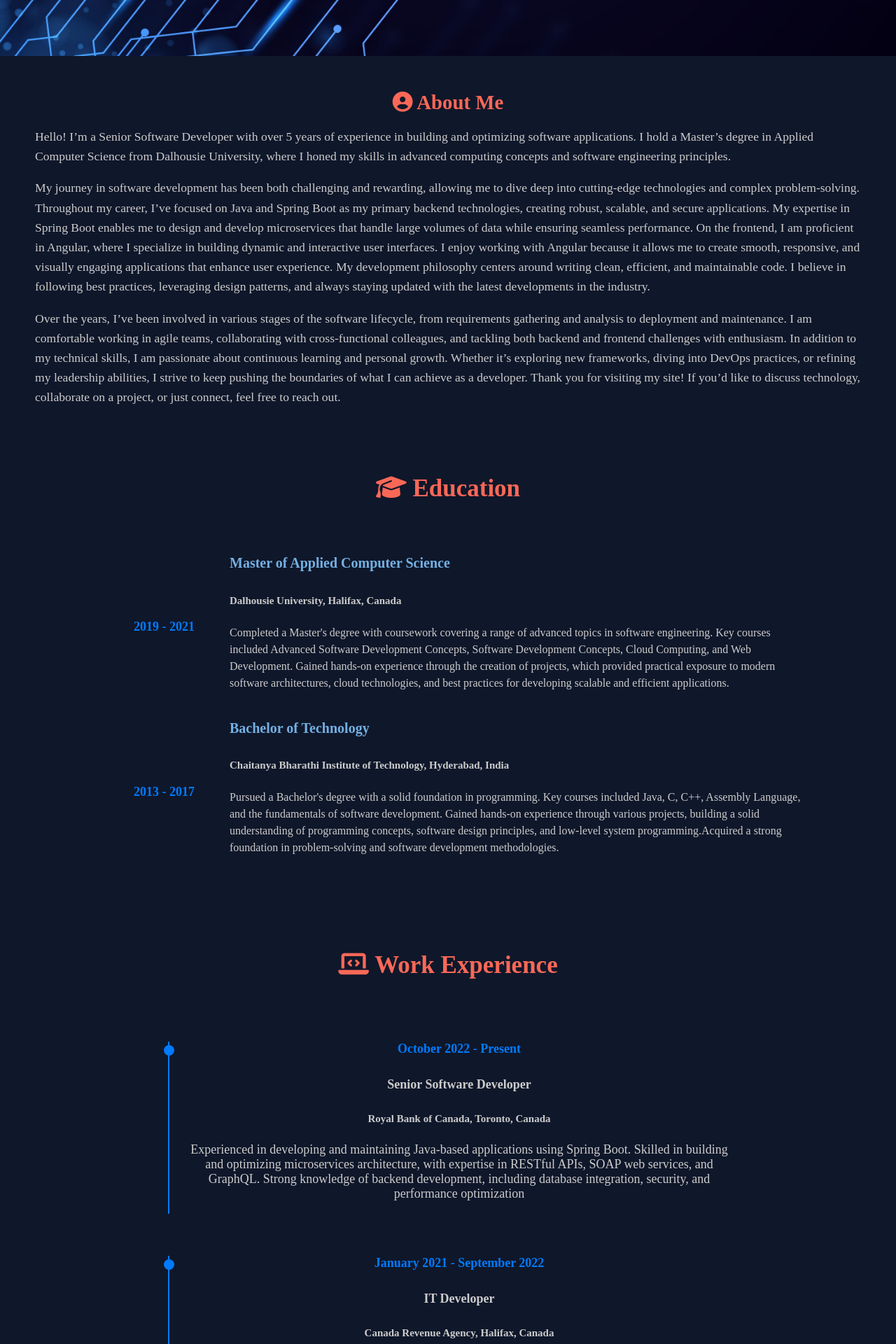
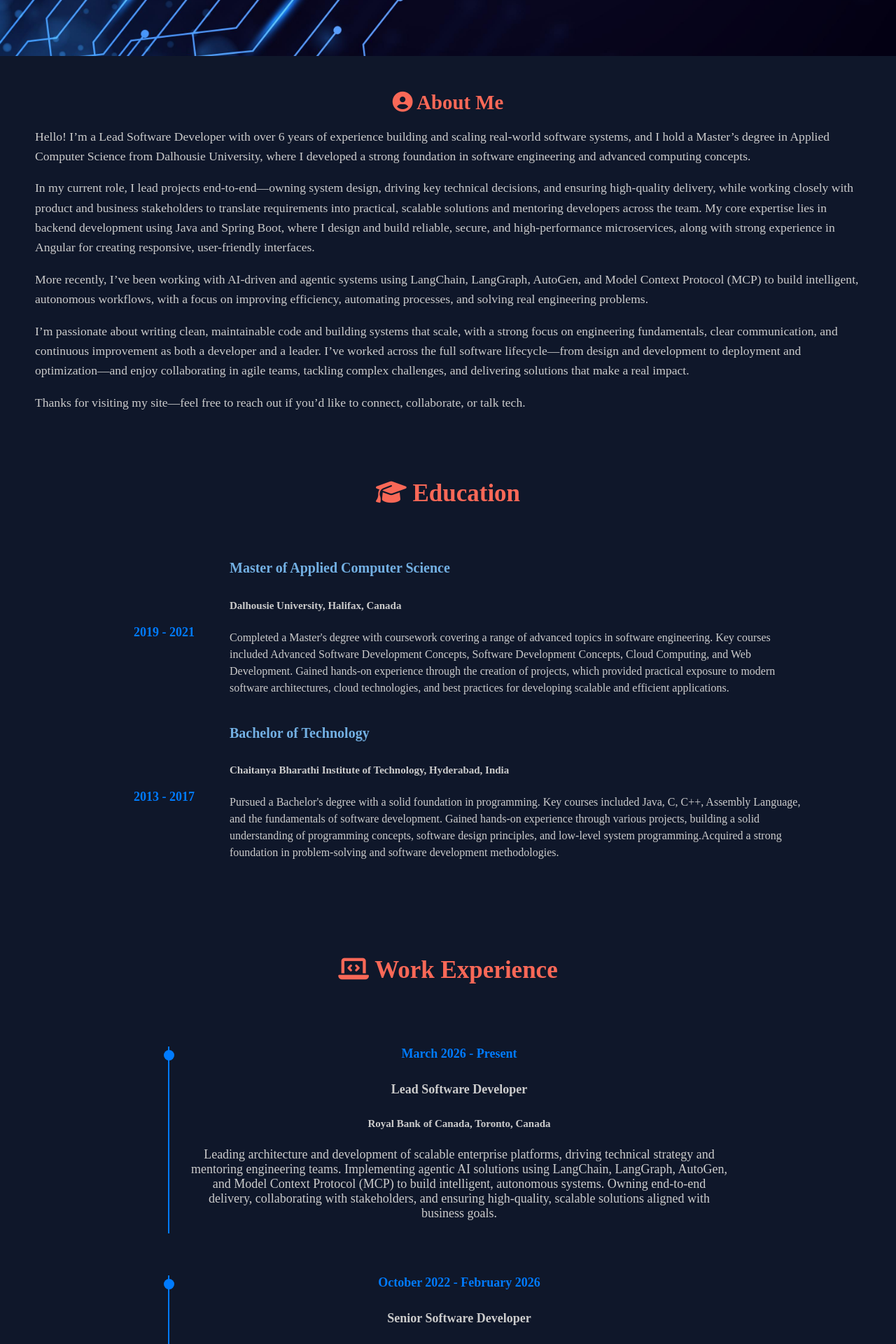
Before and after one commit to sidn7/SidWebsite, an Angular app: page /about in a window 1280 px wide. Shown: the part 720-2640 px from the top of the page at 70% size. Built offline with nearby package versions, Linux system fonts and the light colour scheme.

Commit message:
Role change update

```diff
--- a/src/app/about-section/about-section.component.html
+++ b/src/app/about-section/about-section.component.html
@@ -1,23 +1,31 @@
-<div class="about-content" >
+<div class="about-content">
 
   <div class="about-section" [style.transform]="transform" [style.opacity]="opacity">
-    <!-- Left side: Photo -->
+
+    <div class="about-me" [style.opacity]="1">
+      <h2><i class="fas fa-user-circle"></i> About Me</h2>
+
+      <p>
+        Hello! I’m a Lead Software Developer with over 6 years of experience building and scaling real-world software systems, and I hold a Master’s degree in Applied Computer Science from Dalhousie University, where I developed a strong foundation in software engineering and advanced computing concepts.
+      </p>
+
+      <p>
+        In my current role, I lead projects end-to-end—owning system design, driving key technical decisions, and ensuring high-quality delivery, while working closely with product and business stakeholders to translate requirements into practical, scalable solutions and mentoring developers across the team. My core expertise lies in backend development using Java and Spring Boot, where I design and build reliable, secure, and high-performance microservices, along with strong experience in Angular for creating responsive, user-friendly interfaces.
+      </p>
+
+      <p>
+        More recently, I’ve been working with AI-driven and agentic systems using LangChain, LangGraph, AutoGen, and Model Context Protocol (MCP) to build intelligent, autonomous workflows, with a focus on improving efficiency, automating processes, and solving real engineering problems.
+      </p>
+
+      <p>
+        I’m passionate about writing clean, maintainable code and building systems that scale, with a strong focus on engineering fundamentals, clear communication, and continuous improvement as both a developer and a leader. I’ve worked across the full software lifecycle—from design and development to deployment and optimization—and enjoy collaborating in agile teams, tackling complex challenges, and delivering solutions that make a real impact.
+      </p>
 
 
-    <!-- Right side: Content -->
-    <div class="about-me" [style.opacity]="1">
-      <h2><i class="fas fa-user-circle"></i> About Me</h2>
       <p>
-Hello! I’m a Senior Software Developer with over 5 years of experience in building and optimizing software applications. I hold a Master’s degree in Applied Computer Science from Dalhousie University, where I honed my skills in advanced computing concepts and software engineering principles. </p> <p>My journey in software development has been both challenging and rewarding, allowing me to dive deep into cutting-edge technologies and complex problem-solving.
+        Thanks for visiting my site—feel free to reach out if you’d like to connect, collaborate, or talk tech.
+      </p>
 
-Throughout my career, I’ve focused on Java and Spring Boot as my primary backend technologies, creating robust, scalable, and secure applications. My expertise in Spring Boot enables me to design and develop microservices that handle large volumes of data while ensuring seamless performance. On the frontend, I am proficient in Angular, where I specialize in building dynamic and interactive user interfaces. I enjoy working with Angular because it allows me to create smooth, responsive, and visually engaging applications that enhance user experience.
-
-My development philosophy centers around writing clean, efficient, and maintainable code. I believe in following best practices, leveraging design patterns, and always staying updated with the latest developments in the industry. </p> <p>Over the years, I’ve been involved in various stages of the software lifecycle, from requirements gathering and analysis to deployment and maintenance. I am comfortable working in agile teams, collaborating with cross-functional colleagues, and tackling both backend and frontend challenges with enthusiasm.
-
-In addition to my technical skills, I am passionate about continuous learning and personal growth. Whether it’s exploring new frameworks, diving into DevOps practices, or refining my leadership abilities, I strive to keep pushing the boundaries of what I can achieve as a developer.
-
-Thank you for visiting my site! If you’d like to discuss technology, collaborate on a project, or just connect, feel free to reach out.
-      </p>
     </div>
   </div>
 
--- a/src/app/body/body.component.html
+++ b/src/app/body/body.component.html
@@ -4,9 +4,8 @@
       Siddhant Ashutosh
     </h2>
     <h3 class="title" [style.opacity]="opacity" [style.transform]="transform">
-      Senior Software Developer
+      Lead Software Developer
     </h3>
     <p></p>
-    <i class="fas fa-robot"></i>
   </div>
 </div>
--- a/src/app/contact/contact.component.html
+++ b/src/app/contact/contact.component.html
@@ -21,7 +21,7 @@
   </div>
 
   <footer>
-    <p>&copy; 2025 Siddhant Ashutosh. All rights reserved.</p>
+    <p>&copy; 2026 Siddhant Ashutosh. All rights reserved.</p>
     <div class="social-links">
       <a href="https://www.linkedin.com/in/siddhant-ashutosh" target="_blank">
       <i class="fab fa-linkedin"></i> LinkedIn
--- a/src/app/experience-section/experience-section.component.ts
+++ b/src/app/experience-section/experience-section.component.ts
@@ -1,4 +1,4 @@
-import { Component,HostListener } from '@angular/core';
+import { Component, HostListener } from '@angular/core';
 
 @Component({
   selector: 'app-experience-section',
@@ -8,25 +8,32 @@ import { Component,HostListener } from '@angular/core';
 export class ExperienceSectionComponent {
   workExperience = [
     {
-      date: 'October 2022 - Present',
+      date: 'March 2026 - Present',
+      location: 'Toronto, Canada',
+      title: 'Lead Software Developer',
+      company: 'Royal Bank of Canada',
+      description: 'Leading architecture and development of scalable enterprise platforms, driving technical strategy and mentoring engineering teams. Implementing agentic AI solutions using LangChain, LangGraph, AutoGen, and Model Context Protocol (MCP) to build intelligent, autonomous systems. Owning end-to-end delivery, collaborating with stakeholders, and ensuring high-quality, scalable solutions aligned with business goals.'
+    },
+    {
+      date: 'October 2022 - February 2026',
       location: 'Toronto, Canada',
       title: 'Senior Software Developer',
       company: 'Royal Bank of Canada',
-      description: 'Experienced in developing and maintaining Java-based applications using Spring Boot. Skilled in building and optimizing microservices architecture, with expertise in RESTful APIs, SOAP web services, and GraphQL. Strong knowledge of backend development, including database integration, security, and performance optimization'
+      description: 'Developed and maintained Java-based applications using Spring Boot. Designed and optimized microservices architecture, and built RESTful APIs, SOAP services, and GraphQL endpoints. Focused on backend systems including database integration, security, and performance optimization in enterprise environments.'
     },
     {
       date: 'January 2021 - September 2022',
       location: 'Halifax, Canada',
       title: 'IT Developer',
       company: 'Canada Revenue Agency',
-      description: 'Worked on Java and Struts 2-based web applications, implementing JSP, Servlets, and MVC architecture to enhance functionality and user experience. Focused on backend processing, request handling, and integrating dynamic web components for seamless application performance.'
+      description: 'Worked on Java and Struts 2-based web applications using JSP, Servlets, and MVC architecture. Focused on backend processing, request handling, and integrating dynamic components to improve performance and reliability.'
     },
     {
       date: 'June 2017 - June 2019',
       location: 'Hyderabad, India',
-      title: 'Systems Engineer ',
+      title: 'Systems Engineer',
       company: 'Infosys Limited',
-      description: 'Involved in developing a web application with AngularJS and JavaScript, ensuring responsive and interactive user interfaces. Also performed performance analytics to identify inefficiencies and enhance application speed and reliability.'
+      description: 'Developed web applications using AngularJS and JavaScript, creating responsive and interactive user interfaces. Conducted performance analysis to identify bottlenecks and improve application speed and reliability.'
     }
   ];
 
@@ -34,12 +41,8 @@ export class ExperienceSectionComponent {
 
   @HostListener('window:scroll', ['$event'])
   onScroll(event: any) {
-
     const scrollPosition = window.scrollY;
-
     const translateYValue = Math.min(scrollPosition / 3, 8000);
     this.transform = `translateY(-${translateYValue}px)`;
   }
-
-
 }
```
